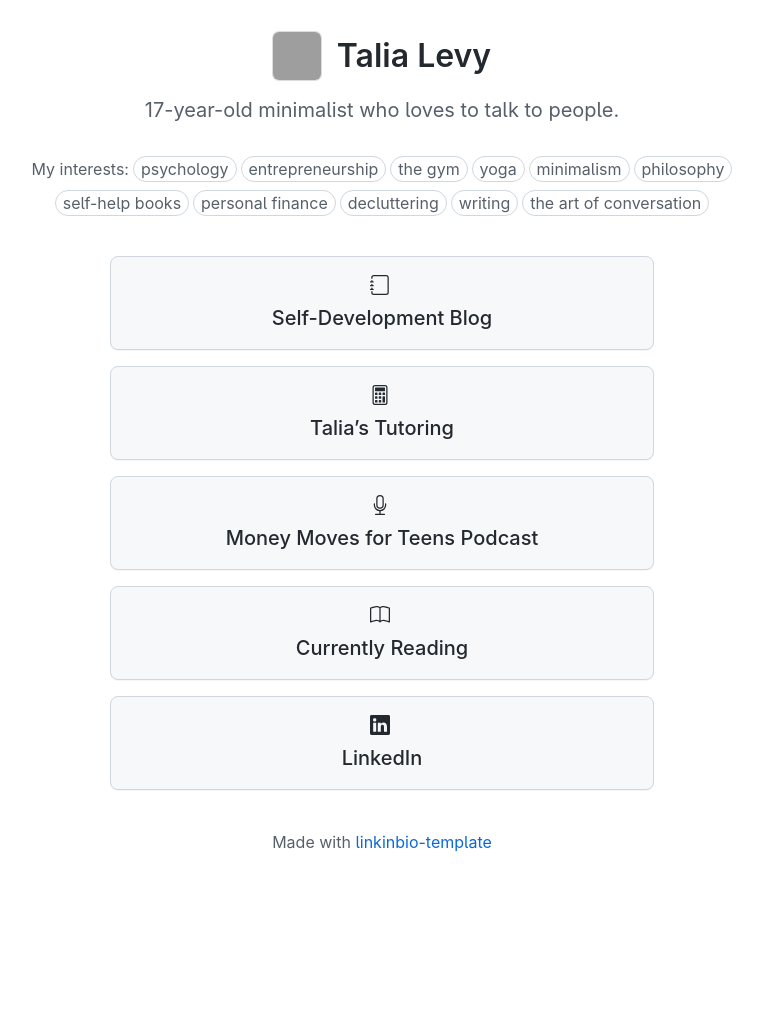
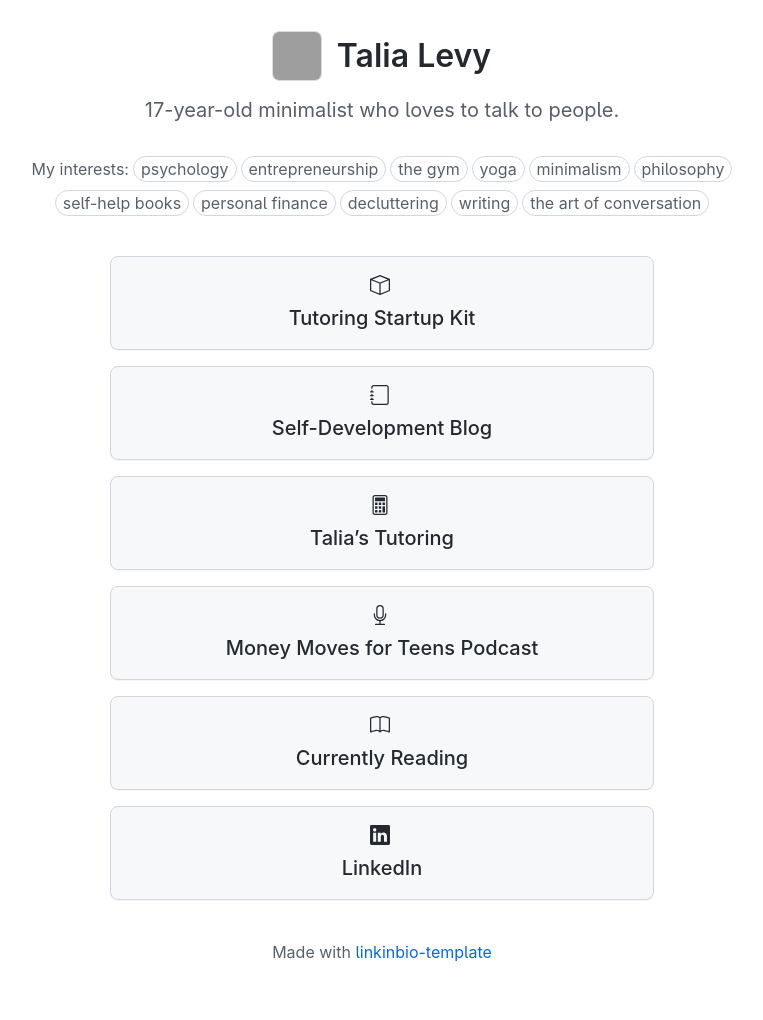
Before and after one commit to tslevy/linkinbio, a Jekyll site: the page built from index.md, in a window 1280 px wide. Shown: the whole page, without its empty margins (258-1021 px from the left). Built offline with Jekyll 4.4.1, drawn with Linux system fonts in a browser that asks for light colours; our own code applies the rules of GitHub Pages for plain Markdown files; before the commit the page ends 910 px from its top, so only the background shows below that; grey boxes are pictures that could not be loaded.

Commit message:
Update links.yml

```diff
--- a/_data/links.yml
+++ b/_data/links.yml
@@ -1,3 +1,6 @@
+- text: Tutoring Startup Kit
+  url: https://sites.google.com/view/talias-tutoring-startup-kit/home
+  icon: box
 - text: Self-Development Blog
   url: https://world.hey.com/talia
   icon: journal
```
